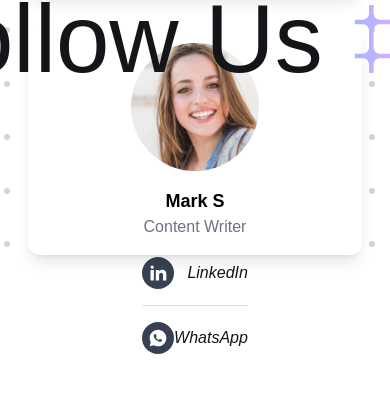
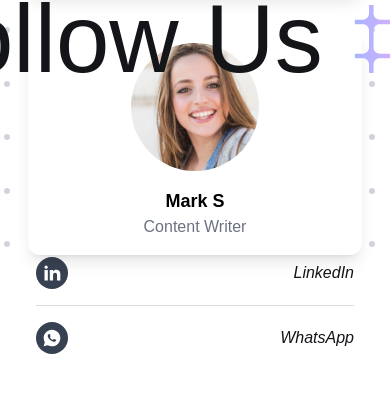
Before and after one commit to abhishek-zeplinix/AtoZ, a Next.js app: page /about in a window 390 px wide. Shown: the part 7315-7727 px from the top of the page. Built offline with nearby package versions, Linux system fonts and the light colour scheme.

Commit message:
homepage design responsive

```diff
--- a/app/components/Homepage/SocialLinks.tsx
+++ b/app/components/Homepage/SocialLinks.tsx
@@ -67,7 +67,7 @@ const SocialLinks = () => {
         <Marquee />
       </div>
       <div className="flex justify-center">
-        <div className="flex flex-col w-full max-w-[100%] mx-[10rem] px-5 space-y-4 mt-6 mb-6">
+        <div className="flex flex-col w-full max-w-[100%] lg:mx-[10rem] md:mx-[10rem] mx-[1rem] px-5 space-y-4 mt-6 mb-6">
           {socialLinks.map((link) => {
             const Icon = link.icon;
             return (
```
